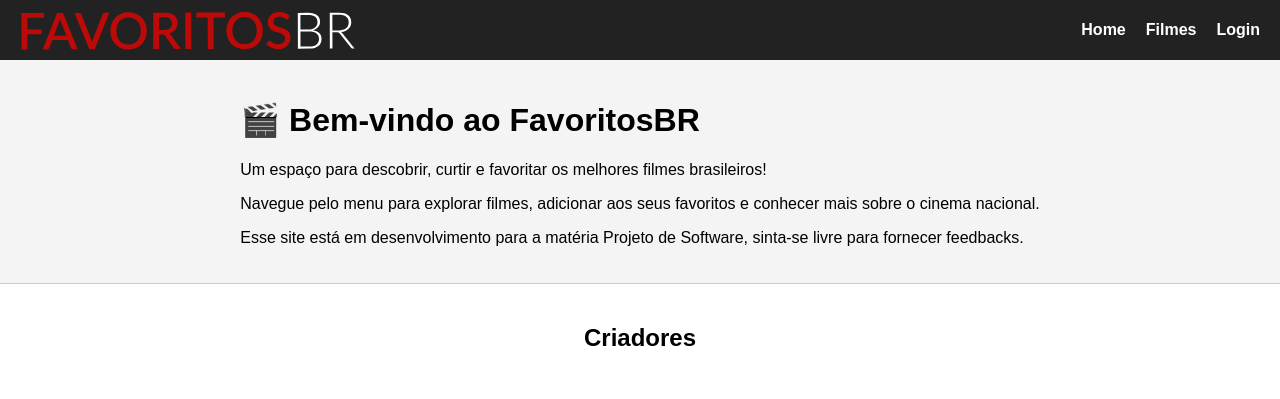
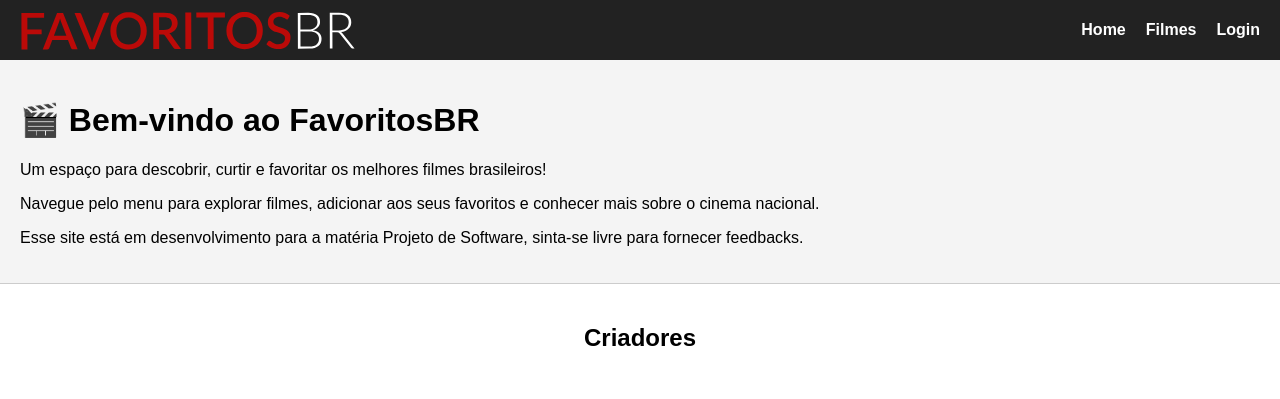
Before and after one commit to hannahbgolds/ProjetoDeSoftware, a Django app: page /home in a window 1280 px wide. Shown: the top 399 px of the page. Run offline with Django 5.2, Linux system fonts and the light colour scheme.

```diff
--- a/FavoritosBR/FavoritosBR/static/FavoritosBR/css/style.css
+++ b/FavoritosBR/FavoritosBR/static/FavoritosBR/css/style.css
@@ -41,7 +41,7 @@ body {
 .site-header {
     display: flex;
     align-items: center;
-    justify-content: center;
+    justify-content: left;
     padding: 20px;
     background-color: #f4f4f4;
     border-bottom: 1px solid #ccc;
--- a/FavoritosBR/baseFilmes/static/baseFilmes/css/style.css
+++ b/FavoritosBR/baseFilmes/static/baseFilmes/css/style.css
@@ -5,7 +5,7 @@ body {
 }
 
 header, main {
-    text-align: center;
+    text-align: left;
     padding: 20px;
 }
 
@@ -62,7 +62,7 @@ th {
 .site-header {
     display: flex;
     align-items: center;
-    justify-content: center;
+    justify-content: left;
     padding: 20px;
     background-color: #f4f4f4;
     border-bottom: 1px solid #ccc;
```
